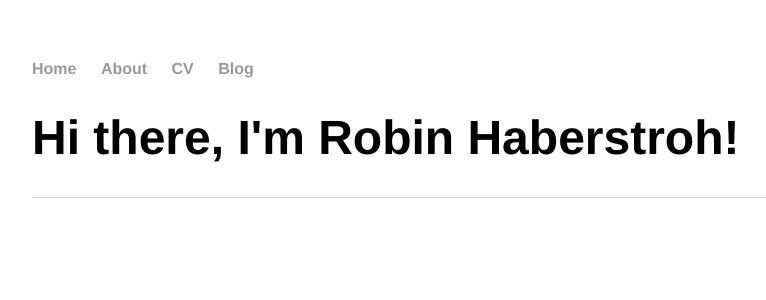
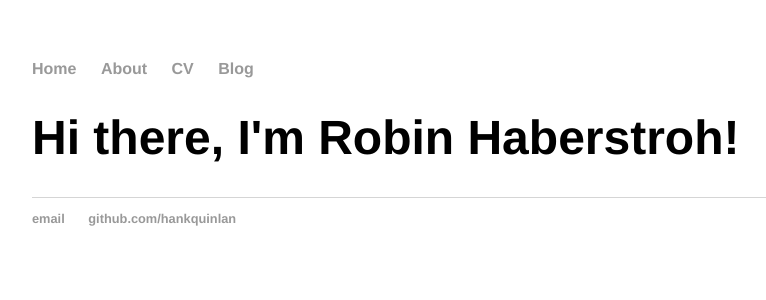
Before and after one commit to haberstrohr/haberstrohr.github.io, a Jekyll site: the page built from index.html, in a window 1280 px wide. Shown: the top 300 px of the page, without its empty margins (160-926 px from the left). Built offline with Jekyll 4.4.1, drawn with Linux system fonts in a browser that asks for light colours.

Commit message:
Update index.html

```diff
--- a/index.html
+++ b/index.html
@@ -1,29 +1,8 @@
-<!DOCTYPE html>
-<html>
-	<head>
-		<title>Strohland</title>
-		<!-- link to main stylesheet -->
-		<link rel="stylesheet" type="text/css" href="/css/main.css">
-	</head>
-	<body>
-		<nav>
-    		<ul>
-        		<li><a href="/">Home</a></li>
-	        	<li><a href="/about">About</a></li>
-        		<li><a href="/cv">CV</a></li>
-        		<li><a href="/blog">Blog</a></li>
-    		</ul>
-		</nav>
-		<div class="container">
-    		<div class="blurb">
-        		<h1>Hi there, I'm Robin Haberstroh!</h1>
-            </p>
-    		</div><!-- /.blurb -->
-		</div><!-- /.container -->
-		<footer>
-    		<ul>
+---
+layout: default
+title: Strohland
+---
+<div class="blurb">
+	<h1>Hi there, I'm Robin Haberstroh!</h1>
 
-			</ul>
-		</footer>
-	</body>
-</html>
+</div><!-- /.blurb -->
```
